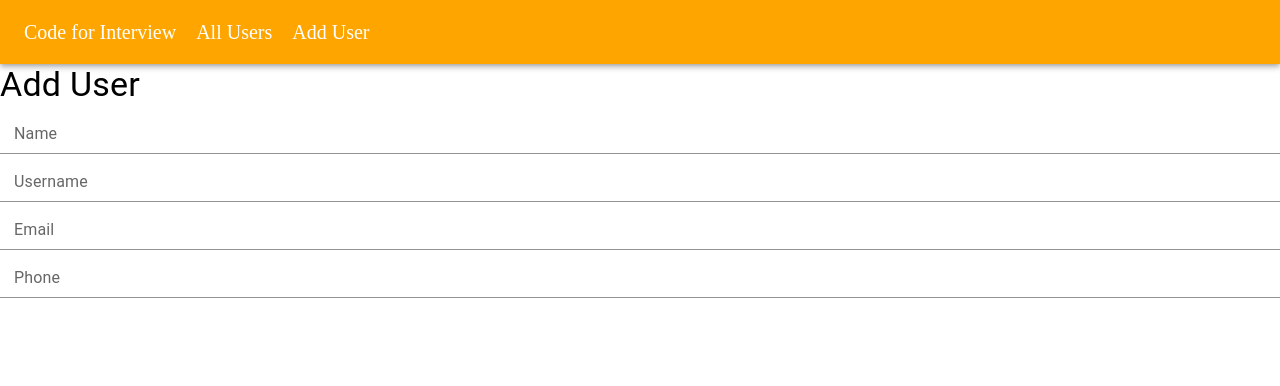
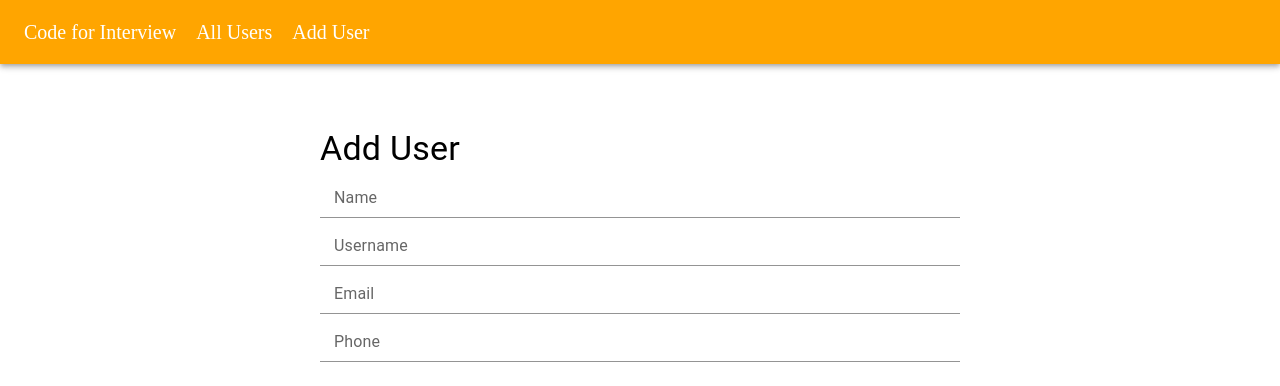
Before and after one commit to codingscode/crudApplication_react-node-express-mongodb, a React (Create React App) app in the folder client/: page /add in a window 1280 px wide. Shown: the top 386 px of the page. Built offline with nearby package versions, Linux system fonts and the light colour scheme.

Commit message:
parte 10

```diff
--- a/client/src/components/AddUser.jsx
+++ b/client/src/components/AddUser.jsx
@@ -1,14 +1,17 @@
 
 import { FormControl, FormGroup, InputLabel, Input, Typography, styled } from '@mui/material'
 
-
+const Container = styled(FormGroup)`
+   width: 50%;
+   margin: 5% auto 0 auto;
+`
 
 
 
 const AddUser = () => {
 
    return (
-      <FormGroup>
+      <Container>
          <Typography variant='h4' >Add User</Typography>
          <FormControl>
             <InputLabel>Name</InputLabel>
@@ -27,7 +30,7 @@ const AddUser = () => {
             <Input  />
          </FormControl>
 
-      </FormGroup>
+      </Container>
    )
 }
 
```
